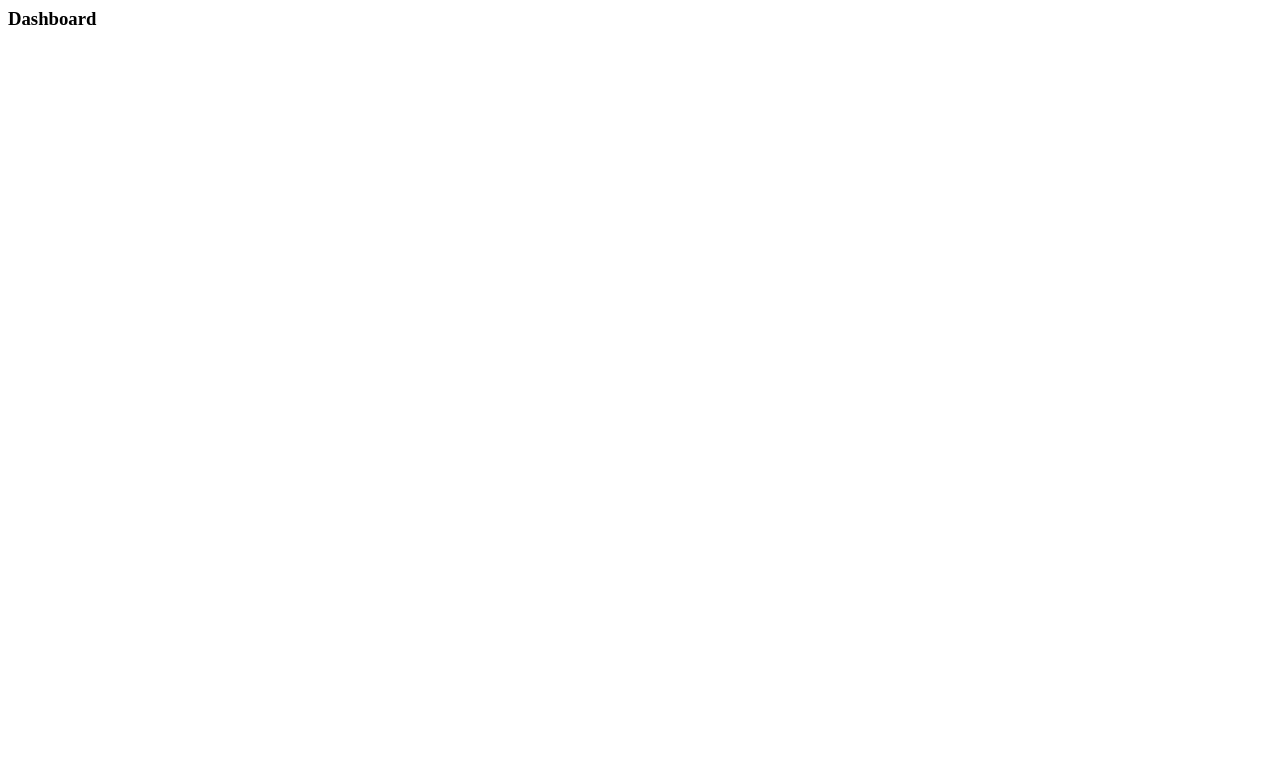
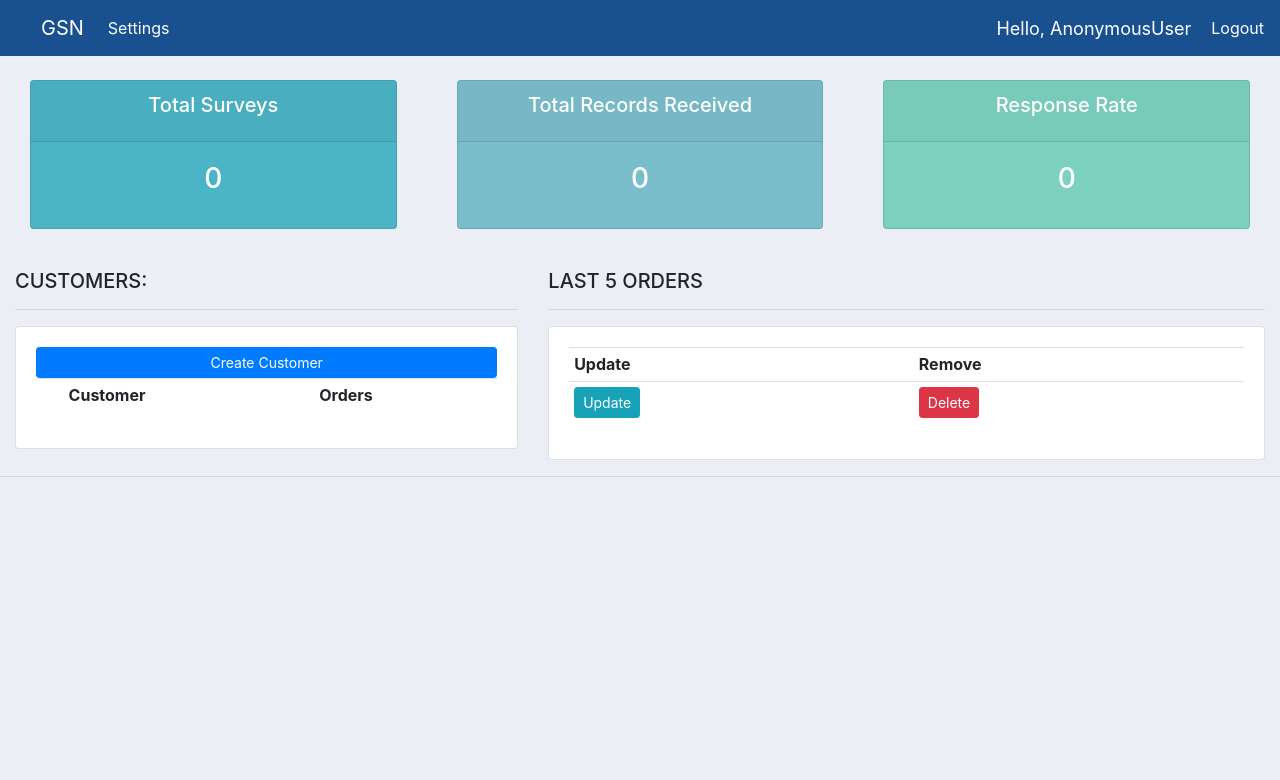
Before and after one commit to gaurav424/word, a Django app: page /dashboard/ in a window 1280 px wide. Before the commit the part shown is almost empty. Shown: the top 780 px of the page. Run offline with Django 3.2, Linux system fonts and the light colour scheme; lists and menus that the app fills with data are empty; some libraries are stand-ins or nearby versions.

Commit message:
dashboard code added

```diff
--- a/accounts/templates/word/dashboard.html
+++ b/accounts/templates/word/dashboard.html
@@ -1 +1,45 @@
-<h3>Dashboard</h3>
+{% extends 'word/main.html' %}
+
+{% block content %}
+
+{% include 'word/status.html' %}
+
+<br>
+<div class="row">
+    <div class="col-md-5">
+        <h5>CUSTOMERS:</h5>
+        <hr>
+        <div class="card card-body">
+            <a class="btn btn-primary btn-sm btn-block" href="">Create Customer</a>
+            <table class="table table-sm">
+                <tr>
+                    <th></th>
+                    <th>Customer</th>
+                    <th>Orders</th>
+                </tr>
+
+
+            </table>
+        </div>
+    </div>
+
+    <div class="col-md-7">
+        <h5>LAST 5 ORDERS</h5>
+        <hr>
+        <div class="card card-body">
+            <table class="table table-sm">
+                <tr>
+                    <th>Update</th>
+                    <th>Remove</th>
+                </tr>
+
+                    <tr>
+                        <td><a class="btn btn-sm btn-info" href="">Update</a></td>
+                        <td><a class="btn btn-sm btn-danger" href="">Delete</a></td>
+                    </tr>
+
+            </table>
+        </div>
+    </div>
+</div>
+{%endblock%}
--- /dev/null
+++ b/accounts/templates/word/main.html
@@ -0,0 +1,23 @@
+{% load static %}
+
+<!DOCTYPE html>
+<html>
+<head>
+    <title></title>
+    <link rel="stylesheet" href="https://stackpath.bootstrapcdn.com/bootstrap/4.3.1/css/bootstrap.min.css" integrity="sha384-ggOyR0iXCbMQv3Xipma34MD+dH/1fQ784/j6cY/iJTQUOhcWr7x9JvoRxT2MZw1T" crossorigin="anonymous">
+    <link rel="stylesheet" type="text/css" href="{% static 'css/main.css' %}" />
+</head>
+<body>
+    {% include 'word/navbar.html' %}
+    <div class="container-fluid">
+    {% block content %}
+
+    {% endblock %}
+    </div>
+    <hr>
+    <h5><!--Our footer--></h5>
+</body>
+<script src="https://code.jquery.com/jquery-3.3.1.slim.min.js" integrity="sha384-q8i/X+965DzO0rT7abK41JStQIAqVgRVzpbzo5smXKp4YfRvH+8abtTE1Pi6jizo" crossorigin="anonymous"></script>
+<script src="https://cdnjs.cloudflare.com/ajax/libs/popper.js/1.14.7/umd/popper.min.js" integrity="sha384-UO2eT0CpHqdSJQ6hJty5KVphtPhzWj9WO1clHTMGa3JDZwrnQq4sF86dIHNDz0W1" crossorigin="anonymous"></script>
+<script src="https://stackpath.bootstrapcdn.com/bootstrap/4.3.1/js/bootstrap.min.js" integrity="sha384-JjSmVgyd0p3pXB1rRibZUAYoIIy6OrQ6VrjIEaFf/nJGzIxFDsf4x0xIM+B07jRM" crossorigin="anonymous"></script>
+</html>
--- /dev/null
+++ b/accounts/templates/word/navbar.html
@@ -0,0 +1,41 @@
+{% load static %}
+
+<style>
+    #hello-msg {
+        font-size: 18px;
+        color: #fff;
+        margin-right: 20px;
+    }
+    a{
+        color: #fff;
+    }
+</style>
+
+<nav class="navbar navbar-expand-lg" style="background: #195190FF;">
+    <img src="" style="height:40px; padding-right:2%;">
+    <a class="navbar-brand" href="#">GSN</a>
+    <button class="navbar-toggler" type="button" data-toggle="collapse" data-target="#navbarNav" aria-controls="navbarNav" aria-expanded="false" aria-label="Toggle navigation">
+        <span class="navbar-toggler-icon"></span>
+    </button>
+    <div class="collapse navbar-collapse" id="navbarNav">
+        <ul class="navbar-nav">
+            {% if request.user.is_staff %}
+            <li class="nav-item active">
+                <a class="nav-link" href="{% url 'home' %}">Dashboard</a>
+            </li>
+            <li class="nav-item">
+                <a class="nav-link" href="{% url 'products' %}">Type1</a>
+            </li>
+            {% else %}
+            <li class="nav-item">
+                <a class="nav-link" href="">Settings</a>
+            </li>
+
+            {% endif %}
+        </ul>
+    </div>
+
+    <span id="hello-msg">Hello, {{request.user}}</span>
+    <span><a href="{% url 'logout' %}">Logout</a></span>
+
+</nav>
--- /dev/null
+++ b/accounts/templates/word/status.html
@@ -0,0 +1,43 @@
+<br>
+
+<div class="row">
+    <div class="col">
+        <div class="col-md">
+            <div class="card text-center text-white mb-3" id="total-surveys">
+                <div class="card-header">
+                    <h5 class="card-title">Total Surveys</h5>
+                </div>
+                <div class="card-body">
+                    <h3 class="card-title">0</h3>
+                </div>
+            </div>
+        </div>
+    </div>
+
+
+    <div class="col">
+        <div class="col-md">
+            <div class="card text-center text-white mb-3" id="records-received">
+                <div class="card-header">
+                    <h5 class="card-title">Total Records Received</h5>
+                </div>
+                <div class="card-body">
+                    <h3 class="card-title">0</h3>
+                </div>
+            </div>
+        </div>
+    </div>
+
+    <div class="col">
+        <div class="col-md">
+            <div class="card text-center text-white mb-3" id="response-rate">
+                <div class="card-header">
+                    <h5 class="card-title">Response Rate</h5>
+                </div>
+                <div class="card-body">
+                    <h3 class="card-title">0</h3>
+                </div>
+            </div>
+        </div>
+    </div>
+</div>
--- a/accounts/urls.py
+++ b/accounts/urls.py
@@ -4,5 +4,6 @@ from . import views
 urlpatterns = [
     path('', views.registerPage, name="register"),
     path('login/',views.loginPage, name="login"),
-    path('dashboard/', views.home, name="home")
+    path('dashboard/', views.home, name="home"),
+    path('logout/',views.logoutUser, name="logout"),
 ]
--- a/accounts/views.py
+++ b/accounts/views.py
@@ -51,3 +51,7 @@ def loginPage(request):
 def home(request):
 	context={}
 	return render(request,'word/dashboard.html', context)
+
+def logoutUser(request):
+	logout(request)
+	return redirect('login')
--- /dev/null
+++ b/static/css/main.css
@@ -0,0 +1,19 @@
+#logo{
+
+}
+
+body{
+	background-color: #ebeff5;
+}
+
+#total-surveys{
+	background-color: #4cb4c7;
+}
+
+#records-received{
+	background-color: #7abecc;
+}
+
+#response-rate{
+	background-color: #7CD1C0;
+}
--- a/word/settings.py
+++ b/word/settings.py
@@ -26,7 +26,7 @@ SECRET_KEY = 'django-insecure-iy#2y=3*sl2v3)vcwnoww67p6l(qo*n7wyqktbi3fro6lwfuv1
 # SECURITY WARNING: don't run with debug turned on in production!
 DEBUG = True
 
-ALLOWED_HOSTS = ['gsn-word.herokuapp.com','127.0.0.1:8000']
+ALLOWED_HOSTS = ['gsn-word.herokuapp.com','127.0.0.1']
 
 
 # Application definition
@@ -125,6 +125,10 @@ USE_TZ = True
 STATIC_ROOT = os.path.join(BASE_DIR,'staticfiles')
 STATIC_URL = '/static/'
 
+STATICFILES_DIRS = [
+os.path.join(BASE_DIR, 'static')
+]
+
 # Default primary key field type
 # https://docs.djangoproject.com/en/3.2/ref/settings/#default-auto-field
 
```
Also changed, not shown: db.sqlite3, 1 other file.
